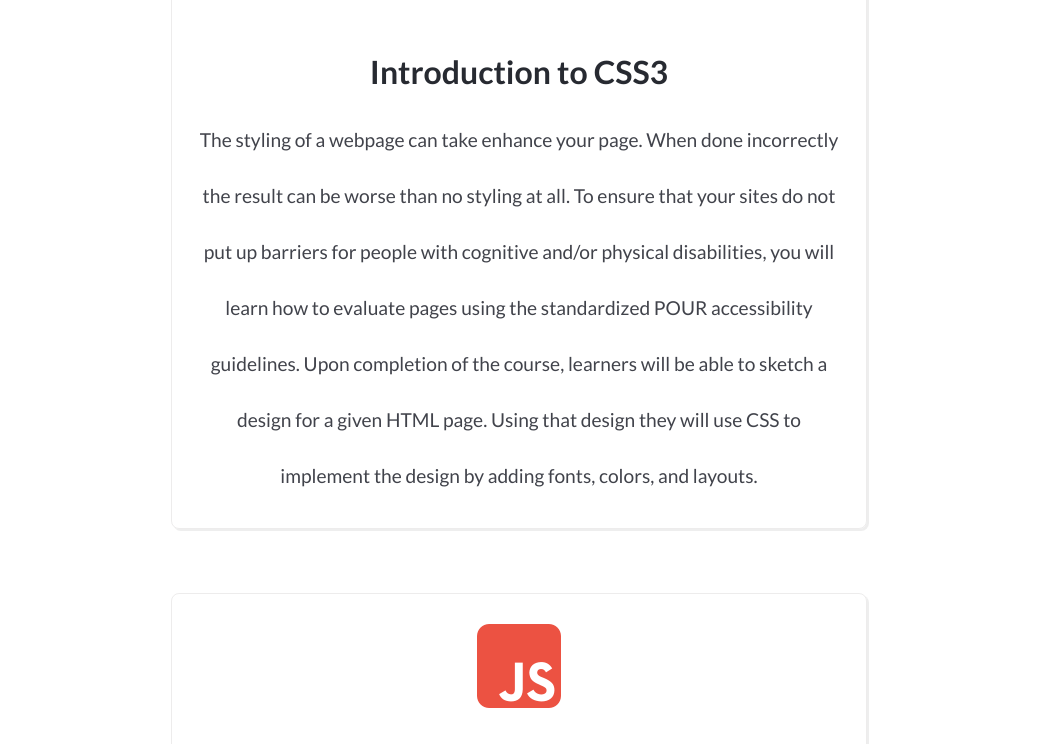
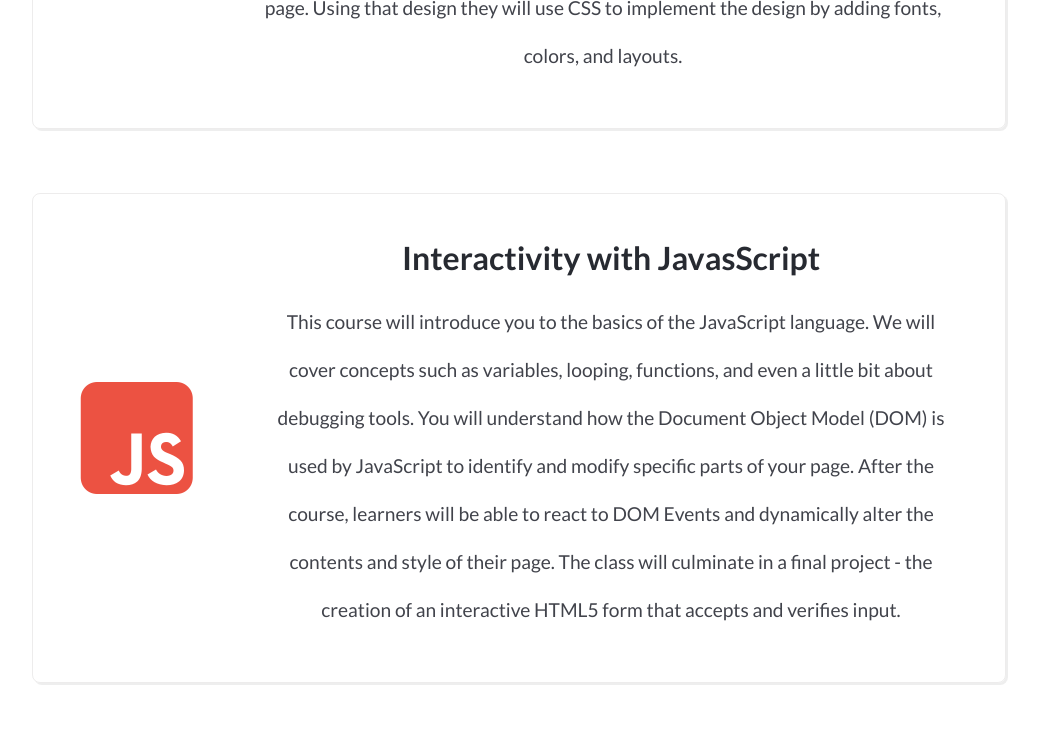
Before and after one commit to ArthurGC/Web_Design_Course_Website, a plain HTML site: page about.html in a window 1536 px wide. Shown: the part 2163-2907 px from the top of the page, without its empty margins (249-1288 px from the left). Drawn offline with Linux system fonts and the light colour scheme.

Commit message:
Edit styles of course card in about page

```diff
--- a/scss/layout-about/_media.scss
+++ b/scss/layout-about/_media.scss
@@ -271,9 +271,6 @@
             font-size: 2rem;
           }
 
-          .courses__p {
-            line-height: 56px;
-          }
         }
       }
     }
@@ -417,8 +414,16 @@
   .courses {
     ul {
       li {
-        width: 50%;
+        padding: 48px;
+        width: 70%;
         margin-inline: auto;
+        @include flex(row,center,center);
+
+        .courses__image {
+          i {
+            font-size: 8rem;
+          }
+        }
       }
     }
   }
```
Also changed, not shown: css/about/about.css, 1 other file.
